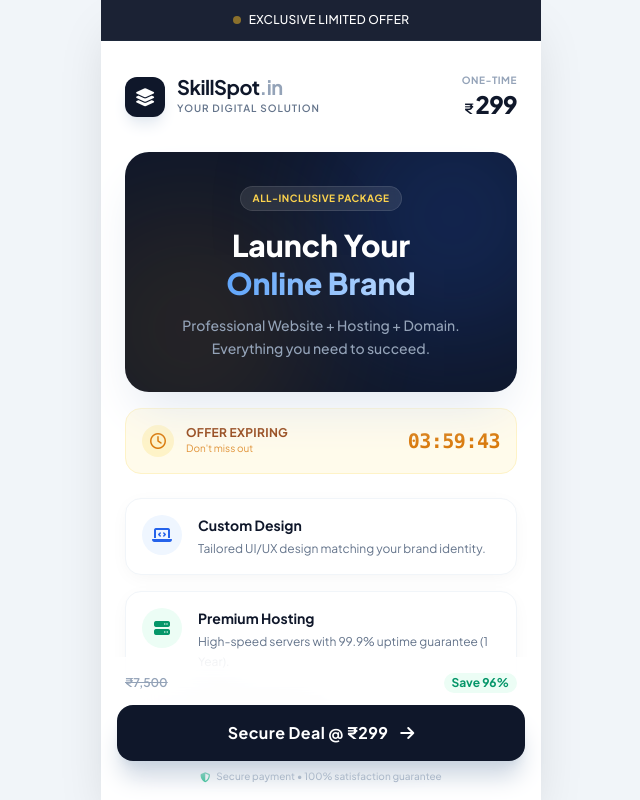
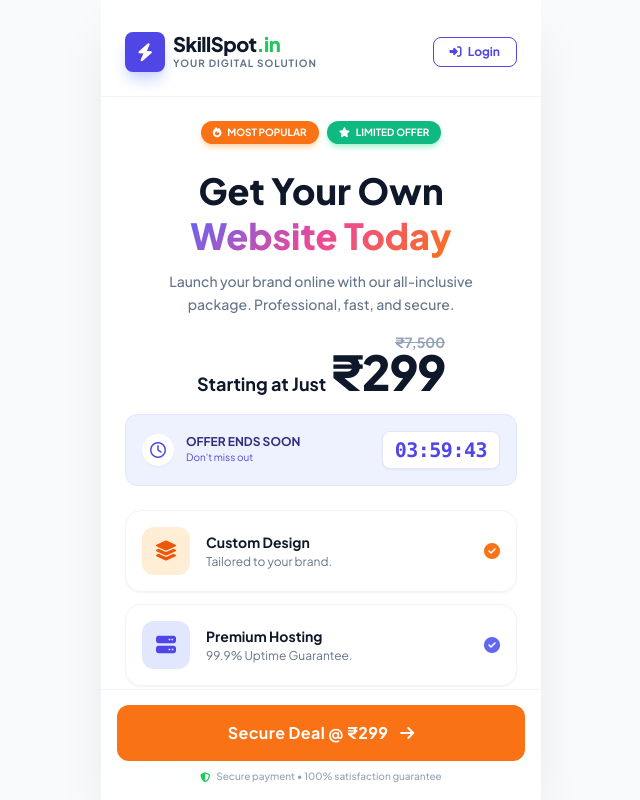
Before and after one commit to skillspotin/skilspot, a plain HTML site: page payment.html in a window 1280 px wide. Shown: the whole page, without its empty margins (319-959 px from the left). Drawn offline with nearby package versions, Linux system fonts and the light colour scheme.

Commit message:
Update payment.html
new apyment page coloured

```diff
--- a/payment.html
+++ b/payment.html
@@ -10,36 +10,40 @@
     <style>
         body {
             font-family: 'Plus Jakarta Sans', sans-serif;
-            background-color: #f1f5f9; /* Slate-100 */
+            background-color: #f8fafc;
         }
 
-        /* Premium App Container */
+        /* Brand Colors based on your image */
+        :root {
+            --brand-purple: #6366f1; /* Indigo/Violet */
+            --brand-orange: #f97316; /* Vibrant Orange */
+            --brand-dark: #1e293b;
+        }
+
+        /* Grid Background Pattern */
+        .bg-grid-pattern {
+            background-color: #ffffff;
+            background-image: linear-gradient(#e2e8f0 1px, transparent 1px),
+            linear-gradient(90deg, #e2e8f0 1px, transparent 1px);
+            background-size: 40px 40px;
+        }
+
+        /* App Container */
         .app-container {
-            max-width: 440px; /* Slightly narrower for modern phone feel */
+            max-width: 440px;
             margin: 0 auto;
-            background: #ffffff;
+            background: rgba(255, 255, 255, 0.95);
             min-height: 100vh;
             position: relative;
-            box-shadow: 0 25px 50px -12px rgba(0, 0, 0, 0.15);
+            box-shadow: 0 25px 50px -12px rgba(0, 0, 0, 0.1);
         }
 
-        /* Gold Gradient Text */
-        .text-gold-gradient {
-            background: linear-gradient(135deg, #b48811 0%, #ebd37d 50%, #b48811 100%);
+        /* Brand Text Gradient (Purple to Orange) */
+        .text-brand-gradient {
+            background: linear-gradient(135deg, #6366f1 0%, #ec4899 50%, #f97316 100%);
             -webkit-background-clip: text;
             background-clip: text;
             color: transparent;
-        }
-
-        /* Subtle Pulse for Premium Feel */
-        .premium-pulse {
-            animation: softPulse 3s infinite;
-        }
-
-        @keyframes softPulse {
-            0% { box-shadow: 0 0 0 0 rgba(180, 136, 17, 0.2); }
-            70% { box-shadow: 0 0 0 10px rgba(180, 136, 17, 0); }
-            100% { box-shadow: 0 0 0 0 rgba(180, 136, 17, 0); }
         }
 
         /* Glassmorphism Modal */
@@ -50,7 +54,7 @@
             left: 0;
             width: 100%;
             height: 100%;
-            background: rgba(15, 23, 42, 0.6); /* Slate-900 with opacity */
+            background: rgba(15, 23, 42, 0.7);
             z-index: 100;
             justify-content: center;
             align-items: center;
@@ -73,169 +77,170 @@
             transform: scale(0.95);
             transition: transform 0.3s cubic-bezier(0.16, 1, 0.3, 1);
             overflow: hidden;
-            box-shadow: 0 20px 25px -5px rgba(0, 0, 0, 0.1), 0 10px 10px -5px rgba(0, 0, 0, 0.04);
+            box-shadow: 0 25px 50px -12px rgba(0, 0, 0, 0.25);
         }
 
         .modal.show .modal-content {
             transform: scale(1);
         }
 
-        /* Custom Scrollbar hide */
-        .no-scrollbar::-webkit-scrollbar {
-            display: none;
+        .pulse-soft {
+            animation: pulse-orange 3s infinite;
         }
-        .no-scrollbar {
-            -ms-overflow-style: none;
-            scrollbar-width: none;
+
+        @keyframes pulse-orange {
+            0% { box-shadow: 0 0 0 0 rgba(249, 115, 22, 0.4); }
+            70% { box-shadow: 0 0 0 10px rgba(249, 115, 22, 0); }
+            100% { box-shadow: 0 0 0 0 rgba(249, 115, 22, 0); }
         }
     </style>
 </head>
-<body class="antialiased text-slate-800">
+<body class="antialiased text-slate-800 bg-slate-50">
 
-    <!-- Main Container -->
-    <div class="app-container">
+    <!-- Main Container with Grid Background -->
+    <div class="app-container bg-grid-pattern">
 
-        <!-- Elegant Notification Bar -->
-        <div class="bg-slate-900 text-white text-center py-3 px-4 sticky top-0 z-40 backdrop-blur-md bg-opacity-95 border-b border-slate-800">
-            <div class="flex items-center justify-center gap-2 text-xs font-medium tracking-wide">
-                <span class="w-2 h-2 rounded-full bg-amber-400 animate-pulse"></span>
-                <span>EXCLUSIVE LIMITED OFFER</span>
+        <!-- Header Section -->
+        <div class="px-6 pt-8 pb-4 bg-white/80 backdrop-blur-sm sticky top-0 z-40 border-b border-slate-100">
+            <div class="flex items-center justify-between mb-2">
+                <!-- Branding -->
+                <div class="flex items-center gap-2">
+                    <div class="w-10 h-10 bg-indigo-600 rounded-lg flex items-center justify-center shadow-lg shadow-indigo-200">
+                        <i class="fas fa-bolt text-white text-lg"></i>
+                    </div>
+                    <div>
+                        <h1 class="text-xl font-extrabold leading-none tracking-tight text-slate-900">SkillSpot<span class="text-green-500">.in</span></h1>
+                        <p class="text-[10px] text-slate-500 font-bold uppercase tracking-widest mt-0.5">Your Digital Solution</p>
                     </div>
                 </div>
 
-        <!-- Header Section -->
-        <div class="px-6 pt-8 pb-4">
-            <div class="flex items-center justify-between mb-8">
-                <!-- Branding -->
-                <div class="flex items-center gap-3">
-                    <div class="w-10 h-10 bg-slate-900 rounded-xl flex items-center justify-center shadow-lg shadow-slate-200">
-                        <i class="fas fa-layer-group text-white text-lg"></i>
-                    </div>
-                    <div>
-                        <h1 class="text-xl font-bold leading-none tracking-tight text-slate-900">SkillSpot<span class="text-slate-400">.in</span></h1>
-                        <p class="text-[10px] text-slate-500 font-semibold tracking-widest uppercase mt-1">Your Digital Solution</p>
+                <!-- Login/Menu Mockup from image -->
+                <button class="px-4 py-1.5 rounded-lg border border-indigo-600 text-indigo-600 font-bold text-xs hover:bg-indigo-50 transition">
+                    <i class="fas fa-sign-in-alt mr-1"></i> Login
+                </button>
             </div>
         </div>
 
-                <!-- Premium Price Tag -->
-                <div class="text-right">
-                    <div class="text-[10px] text-slate-400 font-bold uppercase tracking-wider">One-Time</div>
-                    <div class="flex items-baseline justify-end gap-0.5">
-                        <span class="text-sm font-semibold text-slate-900">₹</span>
-                        <span class="text-2xl font-extrabold text-slate-900 tracking-tight">299</span>
-                    </div>
-                </div>
+        <!-- Hero Section -->
+        <div class="px-6 pt-6 pb-4 text-center">
+
+            <!-- Badges Pill -->
+            <div class="flex flex-wrap justify-center gap-2 mb-6">
+                <span class="bg-orange-500 text-white px-3 py-1 rounded-full text-[10px] font-bold shadow-md shadow-orange-200">
+                    <i class="fas fa-fire mr-1"></i> MOST POPULAR
+                </span>
+                <span class="bg-emerald-500 text-white px-3 py-1 rounded-full text-[10px] font-bold shadow-md shadow-emerald-200">
+                    <i class="fas fa-star mr-1"></i> LIMITED OFFER
+                </span>
             </div>
 
-            <!-- Hero Card -->
-            <div class="relative bg-slate-900 rounded-3xl p-8 overflow-hidden shadow-2xl shadow-slate-200 text-center">
-                <!-- Abstract Background -->
-                <div class="absolute top-0 right-0 -mr-16 -mt-16 w-64 h-64 rounded-full bg-blue-600 opacity-20 blur-3xl"></div>
-                <div class="absolute bottom-0 left-0 -ml-16 -mb-16 w-64 h-64 rounded-full bg-amber-500 opacity-10 blur-3xl"></div>
+            <!-- Main Headline with Gradient -->
+            <h2 class="text-4xl font-extrabold text-slate-900 mb-2 leading-tight">
+                Get Your Own<br>
+                <span class="text-brand-gradient">Website Today</span>
+            </h2>
+            <p class="text-slate-500 text-sm font-medium mt-3 leading-relaxed max-w-xs mx-auto">
+                Launch your brand online with our all-inclusive package. Professional, fast, and secure.
+            </p>
 
-                <div class="relative z-10">
-                    <span class="inline-block py-1 px-3 rounded-full bg-white/10 border border-white/10 text-[10px] font-bold text-amber-300 tracking-wider mb-4 uppercase backdrop-blur-sm">
-                        All-Inclusive Package
-                    </span>
-                    <h2 class="text-3xl font-extrabold text-white mb-2 leading-tight">
-                        Launch Your <br>
-                        <span class="text-transparent bg-clip-text bg-gradient-to-r from-blue-400 to-blue-200">Online Brand</span>
-                    </h2>
-                    <p class="text-slate-400 text-sm font-medium mt-3 leading-relaxed">
-                        Professional Website + Hosting + Domain.<br>Everything you need to succeed.
-                    </p>
+            <!-- Price Display -->
+            <div class="mt-8 relative inline-block">
+                <div class="text-sm text-slate-400 font-bold line-through absolute -top-4 right-0">₹7,500</div>
+                <div class="flex items-baseline justify-center gap-1">
+                    <span class="text-lg font-bold text-slate-900">Starting at Just</span>
+                    <span class="text-5xl font-extrabold text-slate-900 tracking-tight">₹299</span>
                 </div>
             </div>
         </div>
 
         <!-- Timer Strip -->
         <div class="px-6 mb-6">
-            <div class="flex items-center justify-between bg-amber-50 rounded-2xl p-4 border border-amber-100">
+            <div class="bg-indigo-50 rounded-xl p-4 border border-indigo-100 flex items-center justify-between">
                 <div class="flex items-center gap-3">
-                    <div class="w-8 h-8 rounded-full bg-amber-100 flex items-center justify-center text-amber-600">
+                    <div class="w-8 h-8 rounded-full bg-white flex items-center justify-center text-indigo-600 shadow-sm">
                         <i class="far fa-clock"></i>
                     </div>
                     <div>
-                        <p class="text-xs font-bold text-amber-800 uppercase tracking-wide">Offer Expiring</p>
-                        <p class="text-[10px] text-amber-600/80">Don't miss out</p>
+                        <p class="text-xs font-bold text-indigo-900 uppercase">Offer Ends Soon</p>
+                        <p class="text-[10px] text-indigo-600">Don't miss out</p>
                     </div>
                 </div>
-                <div id="countdown" class="text-xl font-bold text-amber-600 font-mono tracking-tight">
+                <div id="countdown" class="text-xl font-bold text-indigo-600 font-mono tracking-tight bg-white px-3 py-1 rounded-lg shadow-sm border border-indigo-100">
                     03:59:47
                 </div>
             </div>
         </div>
 
-        <!-- Premium Features Grid -->
-        <div class="px-6 space-y-4 mb-32">
-            <div class="group p-4 bg-white rounded-2xl border border-slate-100 shadow-[0_4px_20px_-4px_rgba(0,0,0,0.05)] hover:shadow-lg transition-all duration-300">
-                <div class="flex items-start gap-4">
-                    <div class="w-10 h-10 rounded-full bg-blue-50 flex items-center justify-center flex-shrink-0 group-hover:scale-110 transition-transform duration-300">
-                        <i class="fas fa-laptop-code text-blue-600"></i>
+        <!-- Features Grid -->
+        <div class="px-6 space-y-3 mb-32">
+            <!-- Feature 1 -->
+            <div class="group p-4 bg-white rounded-2xl border border-slate-100 shadow-sm hover:shadow-md transition-all duration-300 flex items-center gap-4">
+                <div class="w-12 h-12 rounded-xl bg-orange-100 flex items-center justify-center flex-shrink-0 text-orange-600">
+                    <i class="fas fa-layer-group text-xl"></i>
                 </div>
                 <div>
                     <h3 class="text-sm font-bold text-slate-900">Custom Design</h3>
-                        <p class="text-xs text-slate-500 mt-1 leading-relaxed">Tailored UI/UX design matching your brand identity.</p>
+                    <p class="text-xs text-slate-500 mt-0.5">Tailored to your brand.</p>
                 </div>
+                <div class="ml-auto text-orange-500">
+                    <i class="fas fa-check-circle"></i>
                 </div>
             </div>
 
-            <div class="group p-4 bg-white rounded-2xl border border-slate-100 shadow-[0_4px_20px_-4px_rgba(0,0,0,0.05)] hover:shadow-lg transition-all duration-300">
-                <div class="flex items-start gap-4">
-                    <div class="w-10 h-10 rounded-full bg-emerald-50 flex items-center justify-center flex-shrink-0 group-hover:scale-110 transition-transform duration-300">
-                        <i class="fas fa-server text-emerald-600"></i>
+            <!-- Feature 2 -->
+            <div class="group p-4 bg-white rounded-2xl border border-slate-100 shadow-sm hover:shadow-md transition-all duration-300 flex items-center gap-4">
+                <div class="w-12 h-12 rounded-xl bg-indigo-100 flex items-center justify-center flex-shrink-0 text-indigo-600">
+                    <i class="fas fa-server text-xl"></i>
                 </div>
                 <div>
                     <h3 class="text-sm font-bold text-slate-900">Premium Hosting</h3>
-                        <p class="text-xs text-slate-500 mt-1 leading-relaxed">High-speed servers with 99.9% uptime guarantee (1 Year).</p>
+                    <p class="text-xs text-slate-500 mt-0.5">99.9% Uptime Guarantee.</p>
                 </div>
+                <div class="ml-auto text-indigo-500">
+                    <i class="fas fa-check-circle"></i>
                 </div>
             </div>
 
-            <div class="group p-4 bg-white rounded-2xl border border-slate-100 shadow-[0_4px_20px_-4px_rgba(0,0,0,0.05)] hover:shadow-lg transition-all duration-300">
-                <div class="flex items-start gap-4">
-                    <div class="w-10 h-10 rounded-full bg-purple-50 flex items-center justify-center flex-shrink-0 group-hover:scale-110 transition-transform duration-300">
-                        <i class="fas fa-globe text-purple-600"></i>
+            <!-- Feature 3 -->
+            <div class="group p-4 bg-white rounded-2xl border border-slate-100 shadow-sm hover:shadow-md transition-all duration-300 flex items-center gap-4">
+                <div class="w-12 h-12 rounded-xl bg-green-100 flex items-center justify-center flex-shrink-0 text-green-600">
+                    <i class="fas fa-globe text-xl"></i>
                 </div>
                 <div>
                     <h3 class="text-sm font-bold text-slate-900">Domain Included</h3>
-                        <p class="text-xs text-slate-500 mt-1 leading-relaxed">Free domain registration for the first year.</p>
+                    <p class="text-xs text-slate-500 mt-0.5">Free registration (1st Year).</p>
                 </div>
+                <div class="ml-auto text-green-500">
+                    <i class="fas fa-check-circle"></i>
                 </div>
             </div>
         </div>
 
         <!-- Floating Action Bar -->
         <div class="fixed bottom-0 left-0 right-0 max-w-[440px] mx-auto p-4 z-30">
-            <div class="absolute inset-0 bg-white/80 backdrop-blur-xl border-t border-white/50 -z-10"></div>
+            <div class="absolute inset-0 bg-white/90 backdrop-blur-xl border-t border-slate-100 -z-10"></div>
 
-            <div class="flex items-center justify-between mb-3 px-2">
-                <span class="text-xs font-semibold text-slate-400 line-through">₹7,500</span>
-                <span class="text-xs font-bold text-emerald-600 bg-emerald-50 px-2 py-0.5 rounded-full">Save 96%</span>
-            </div>
-
-            <button onclick="showPaymentModal()" class="w-full py-4 bg-slate-900 text-white rounded-2xl shadow-xl shadow-slate-300 transform active:scale-[0.98] transition-all duration-200 flex items-center justify-center gap-3 group relative overflow-hidden">
-                <div class="absolute inset-0 bg-white/10 translate-y-full group-hover:translate-y-0 transition-transform duration-300"></div>
+            <button onclick="showPaymentModal()" class="w-full py-4 bg-orange-500 text-white rounded-xl shadow-xl shadow-orange-200 transform active:scale-[0.98] transition-all duration-200 flex items-center justify-center gap-3 group relative overflow-hidden pulse-soft">
                 <span class="text-base font-bold tracking-wide">Secure Deal @ ₹299</span>
                 <i class="fas fa-arrow-right group-hover:translate-x-1 transition-transform"></i>
             </button>
             <div class="text-center mt-2">
                 <p class="text-[10px] text-slate-400 font-medium flex items-center justify-center gap-1.5">
-                    <i class="fas fa-shield-alt text-emerald-500"></i> Secure payment • 100% satisfaction guarantee
+                    <i class="fas fa-shield-alt text-green-500"></i> Secure payment • 100% satisfaction guarantee
                 </p>
             </div>
         </div>
 
     </div>
 
-    <!-- ================= PREMIUM PAYMENT MODAL ================= -->
+    <!-- ================= PAYMENT MODAL ================= -->
     <div id="paymentModal" class="modal">
         <div class="modal-content">
             <!-- Modal Header -->
-            <div class="bg-slate-50 p-6 border-b border-slate-100 flex items-center justify-between">
+            <div class="bg-indigo-50 p-6 border-b border-indigo-100 flex items-center justify-between">
                 <div>
                     <h3 class="text-lg font-bold text-slate-900">Checkout</h3>
-                    <p class="text-xs text-slate-500 font-medium mt-0.5">Order Summary</p>
+                    <p class="text-xs text-slate-500 font-medium mt-0.5">Complete your order</p>
                 </div>
                 <button onclick="closePaymentModal()" class="w-8 h-8 rounded-full bg-white border border-slate-200 flex items-center justify-center text-slate-400 hover:text-slate-900 transition">
                     <i class="fas fa-times"></i>
@@ -244,21 +249,20 @@
 
             <!-- Modal Body -->
             <div class="p-6">
-                <!-- Order Detail -->
                 <div class="flex justify-between items-center mb-6">
                     <span class="text-sm font-medium text-slate-600">Total Payable</span>
-                    <span class="text-2xl font-bold text-slate-900">₹299.00</span>
+                    <span class="text-2xl font-bold text-orange-500">₹299.00</span>
                 </div>
 
                 <!-- UPI Copy Box -->
                 <div class="bg-slate-50 rounded-xl p-4 border border-slate-200 mb-6">
                     <div class="flex justify-between items-center mb-2">
                         <span class="text-[10px] font-bold text-slate-400 uppercase tracking-wider">Pay to UPI</span>
-                        <span class="text-[10px] font-bold text-blue-600">VERIFIED</span>
+                        <span class="text-[10px] font-bold text-green-600 bg-green-50 px-2 py-0.5 rounded">VERIFIED</span>
                     </div>
                     <div class="flex items-center justify-between bg-white p-3 rounded-lg border border-slate-200 shadow-sm">
                         <span id="upiIdText" class="font-mono text-sm font-semibold text-slate-800">harisalisg-1@oksbi</span>
-                        <button onclick="copyUpiId()" class="text-xs font-bold text-slate-900 hover:text-blue-600 transition flex items-center gap-1.5 px-2 py-1 rounded hover:bg-slate-50">
+                        <button onclick="copyUpiId()" class="text-xs font-bold text-indigo-600 hover:text-indigo-800 transition flex items-center gap-1.5 px-2 py-1 rounded hover:bg-indigo-50">
                             <i class="far fa-copy"></i> COPY
                         </button>
                     </div>
@@ -266,9 +270,10 @@
 
                 <!-- Action Buttons -->
                 <div class="space-y-3">
+                    <!-- Main Pay Button -->
                     <a href="upi://pay?pa=harisalisg-1@oksbi&pn=Skillspot.in&am=299&cu=INR&tn=Web_Dev_Package"
                        onclick="markPaymentInitiated()"
-                       class="block w-full bg-slate-900 text-white font-bold py-3.5 rounded-xl text-center shadow-lg transform active:scale-[0.98] transition-all flex items-center justify-center gap-2">
+                       class="block w-full bg-indigo-600 text-white font-bold py-3.5 rounded-xl text-center shadow-lg shadow-indigo-200 transform active:scale-[0.98] transition-all flex items-center justify-center gap-2 hover:bg-indigo-700">
                         <span>Pay via UPI App</span>
                         <i class="fas fa-external-link-alt text-xs opacity-70"></i>
                     </a>
@@ -281,17 +286,16 @@
 
                     <a href="https://wa.me/919400270667?text=Hi%20SkillSpot,%20I%20have%20paid%20Rs.299.%20Here%20is%20my%20screenshot."
                        id="whatsappBtn"
-                       class="block w-full bg-emerald-50 text-emerald-700 font-bold py-3.5 rounded-xl text-center border border-emerald-100 hover:bg-emerald-100 transition-colors flex items-center justify-center gap-2">
+                       class="block w-full bg-white text-green-600 font-bold py-3.5 rounded-xl text-center border-2 border-green-500 hover:bg-green-50 transition-colors flex items-center justify-center gap-2">
                         <i class="fab fa-whatsapp text-lg"></i>
                         <span>Send Proof</span>
                     </a>
                 </div>
             </div>
 
-            <!-- Security Footer -->
             <div class="bg-slate-50 p-3 text-center border-t border-slate-100">
                 <p class="text-[10px] text-slate-400 flex items-center justify-center gap-1">
-                    <i class="fas fa-lock"></i> 256-bit Secure Encryption
+                    <i class="fas fa-lock"></i> 256-bit SSL Encrypted
                 </p>
             </div>
         </div>
@@ -300,7 +304,7 @@
     <!-- ================= SUCCESS ALERT ================= -->
     <div id="successModal" class="modal">
         <div class="modal-content text-center p-8 max-w-[320px]">
-            <div class="w-16 h-16 bg-emerald-100 text-emerald-600 rounded-full flex items-center justify-center mx-auto mb-5 shadow-sm">
+            <div class="w-16 h-16 bg-green-100 text-green-600 rounded-full flex items-center justify-center mx-auto mb-5 shadow-sm">
                 <i class="fas fa-check text-2xl"></i>
             </div>
             <h3 class="text-lg font-bold text-slate-900 mb-2">Payment Started</h3>
@@ -364,13 +368,13 @@
                 const originalContent = btn.innerHTML;
 
                 btn.innerHTML = '<i class="fas fa-check"></i> COPIED';
-                btn.classList.remove('text-slate-900');
-                btn.classList.add('text-emerald-600', 'bg-emerald-50');
+                btn.classList.remove('text-indigo-600');
+                btn.classList.add('text-green-600', 'bg-green-50');
 
                 setTimeout(() => {
                     btn.innerHTML = originalContent;
-                    btn.classList.add('text-slate-900');
-                    btn.classList.remove('text-emerald-600', 'bg-emerald-50');
+                    btn.classList.add('text-indigo-600');
+                    btn.classList.remove('text-green-600', 'bg-green-50');
                 }, 2000);
             }).catch(err => {
                 console.error('Failed to copy: ', err);
```
Lines whose indentation alone changed are shown as unchanged.
